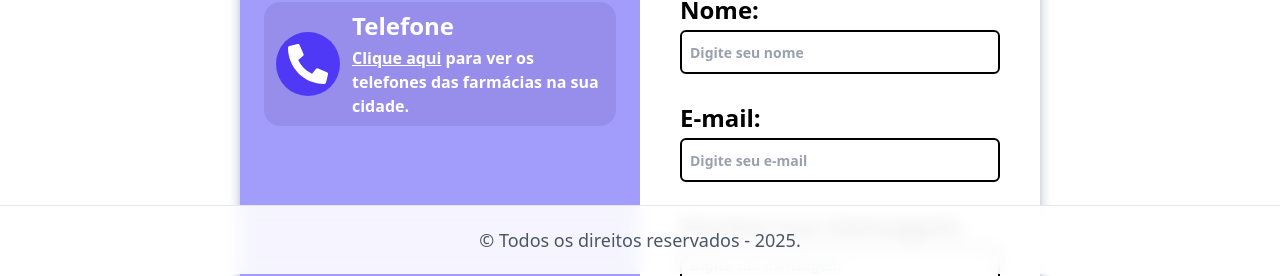
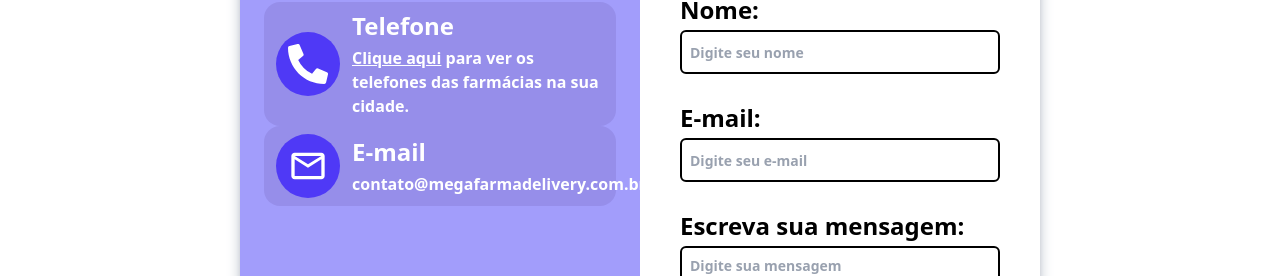
Before and after one commit to 1TDSPG-25/sistema-flow, a React (Vite) app: page /contato in a window 1280 px wide. Shown: the part 526-802 px from the top of the page. Built offline with nearby package versions, Linux system fonts and the light colour scheme.

Commit message:
feat: Criando o card e-mail.

```diff
--- a/src/components/Rodape/Rodape.tsx
+++ b/src/components/Rodape/Rodape.tsx
@@ -1,6 +1,6 @@
 export default function Rodape() {
   return (
-    <footer className="fixed inset-x-0 bottom-0 z-50
+    <footer className=" inset-x-0 bottom-0 z-50
                        flex flex-col sm:flex-row gap-2 sm:gap-4 md:gap-6
                        items-center justify-center text-sm sm:text-base md:text-lg
                        py-4 px-3 border-t border-gray-200 bg-white/90 backdrop-blur
--- a/src/routes/Contato/index.tsx
+++ b/src/routes/Contato/index.tsx
@@ -3,6 +3,7 @@ import { zodResolver } from "@hookform/resolvers/zod";
 import { useForm } from "react-hook-form";
 import { FaPhoneAlt } from "react-icons/fa";
 import { Link } from "react-router-dom";
+import { MdOutlineMail } from "react-icons/md";
 
 export default function Contato() {
   const mensagemSchema = z.object({
@@ -84,6 +85,25 @@ export default function Contato() {
                           </figure>
                         </Link>
                     </li>
+                    <li className="flex">
+                        <Link
+                        to=""
+                        className="w-full rounded-2xl bg-[#877dd675] hover:bg-[#8c7efa] duration-300"
+                        title="Clique aqui para ver telefones disponíveis"
+                        >
+                          <figure className="flex items-center gap-3 px-3 py-2">
+                            <div className="bg-[#4F39F6] rounded-full p-3 text-white">
+                              <MdOutlineMail size={40} />
+                            </div>
+                            <div className="flex flex-col gap-1 font-bold">
+                              <figcaption className="text-2xl text-white">E-mail</figcaption>
+                              <p className="text-white">
+                                contato@megafarmadelivery.com.br.
+                              </p>
+                            </div>
+                          </figure>
+                        </Link>
+                    </li>
                 </ul>
             </div>
           </div>
```
